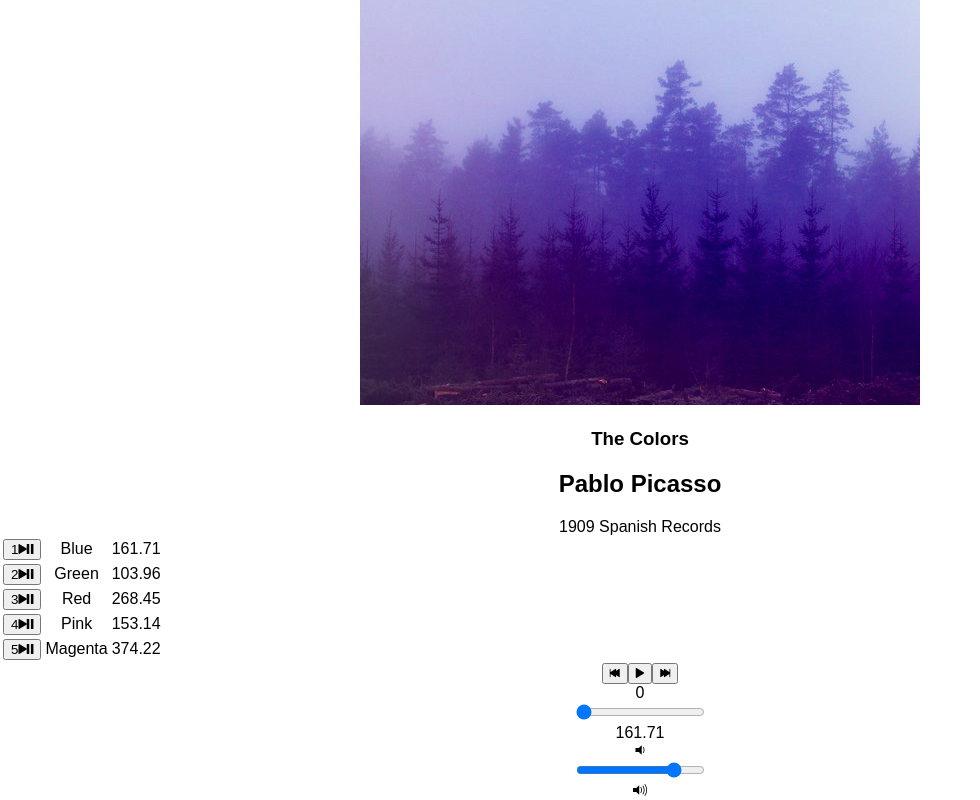
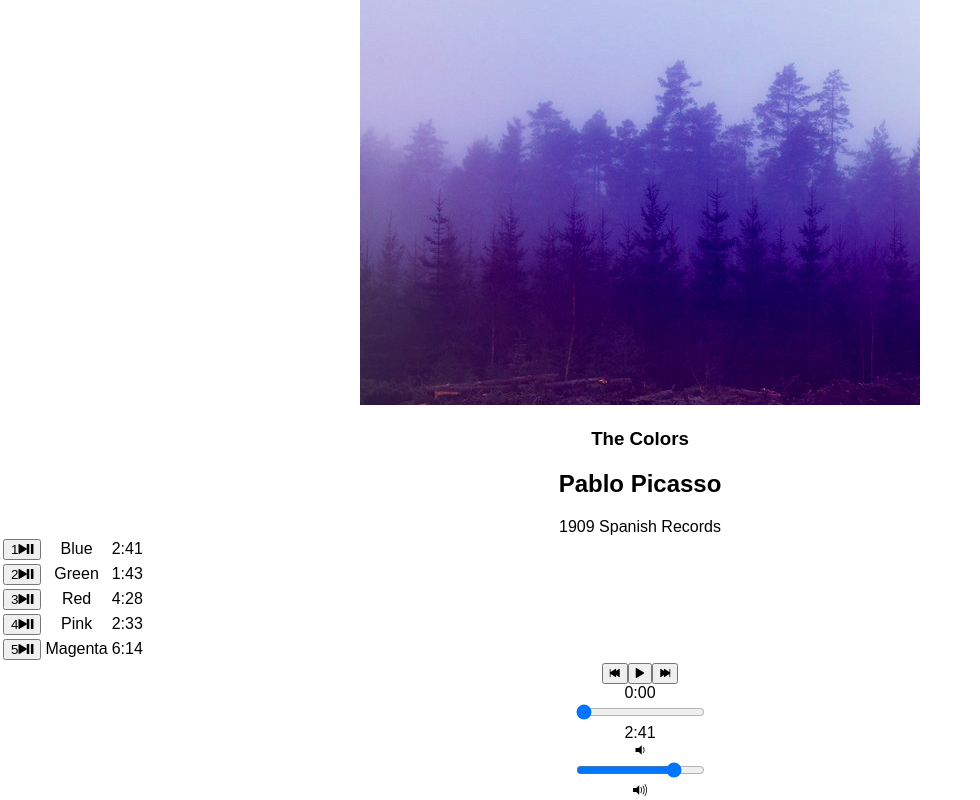
Before and after one commit to jerorhn/bloc-jams-react, a React (Create React App) app: page /album/the-colors in a window 1280 px wide. Shown: the part 345-1145 px from the top of the page, without its empty margins (0-980 px from the left). Built offline with nearby package versions, Linux system fonts and the light colour scheme.

Commit message:
Chpt9-Assign - Add volume functionality

```diff
--- a/src/components/Album.js
+++ b/src/components/Album.js
@@ -15,6 +15,7 @@ class Album extends Component {
       currentSong: album.songs[0],
       currentTime: 0,
       duration: album.songs[0].duration,
+      volume: 0.8,
       isPlaying: false
     };
 
@@ -89,6 +90,21 @@ class Album extends Component {
     this.setState({currentTime: newTime});
   }
 
+  formatTime(time) {
+    const m = Math.floor(time / 60);
+    const ss = Math.floor(time % 60);
+    if (ss < 10) {
+      return m + ':' + 0 + ss;
+    } else {
+      return m + ':' + ss;
+    }
+  }
+
+  handleVolumeChange(e) {
+    this.setState({volume: e.target.value});
+    this.audioElement.volume = this.state.volume;
+  }
+
   render() {
     return (
       <section className='album'>
@@ -118,7 +134,7 @@ class Album extends Component {
                   </button>
                 </td>
                 <td className='song-title'>{song.title}</td>
-                <td className='song-duration'>{song.duration}</td>
+                <td className='song-duration'>{this.formatTime(song.duration)}</td>
               </tr>
             )
           }
@@ -129,10 +145,13 @@ class Album extends Component {
           currentSong={this.state.currentSong}
           currentTime={this.state.currentTime}
           duration={this.state.duration}
+          volume={this.state.volume}
           handleSongClick={() => this.handleSongClick(this.state.currentSong)}
           handlePrevClick={() => this.handlePrevClick()}
           handleNextClick={() => this.handleNextClick()}
-          handleTimeChange={(e) => this.handleTimeChange(e)}/>
+          handleTimeChange={(e) => this.handleTimeChange(e)}
+          handleVolumeChange={(e) => this.handleVolumeChange(e)}
+          formatTime={(time) => this.formatTime(time)}/>
       </section>
 
     );
--- a/src/components/PlayerBar.js
+++ b/src/components/PlayerBar.js
@@ -20,7 +20,7 @@ class PlayerBar extends Component {
         </section>
 
         <section id='time-control'>
-          <div className='current-time'>{this.props.currentTime}</div>
+          <div className='current-time'>{this.props.formatTime(this.props.currentTime)}</div>
           <input
             type='range'
             className='seek-bar'
@@ -29,12 +29,19 @@ class PlayerBar extends Component {
             min='0'
             step='0.01'
             onChange={this.props.handleTimeChange}/>
-          <div className='total-time'>{this.props.duration}</div>
+          <div className='total-time'>{this.props.formatTime(this.props.duration)}</div>
         </section>
 
         <section id='volume-control'>
           <div className='icon ion-volume-low'></div>
-          <input type='range' className='seek-bar' value='80'/>
+          <input
+            type='range'
+            className='seek-bar'
+            value={this.props.volume}
+            max='1'
+            min='0'
+            step='0.01'
+            onChange={this.props.handleVolumeChange}/>
           <div className='icon ion-volume-high'></div>
         </section>
       </section>
```
